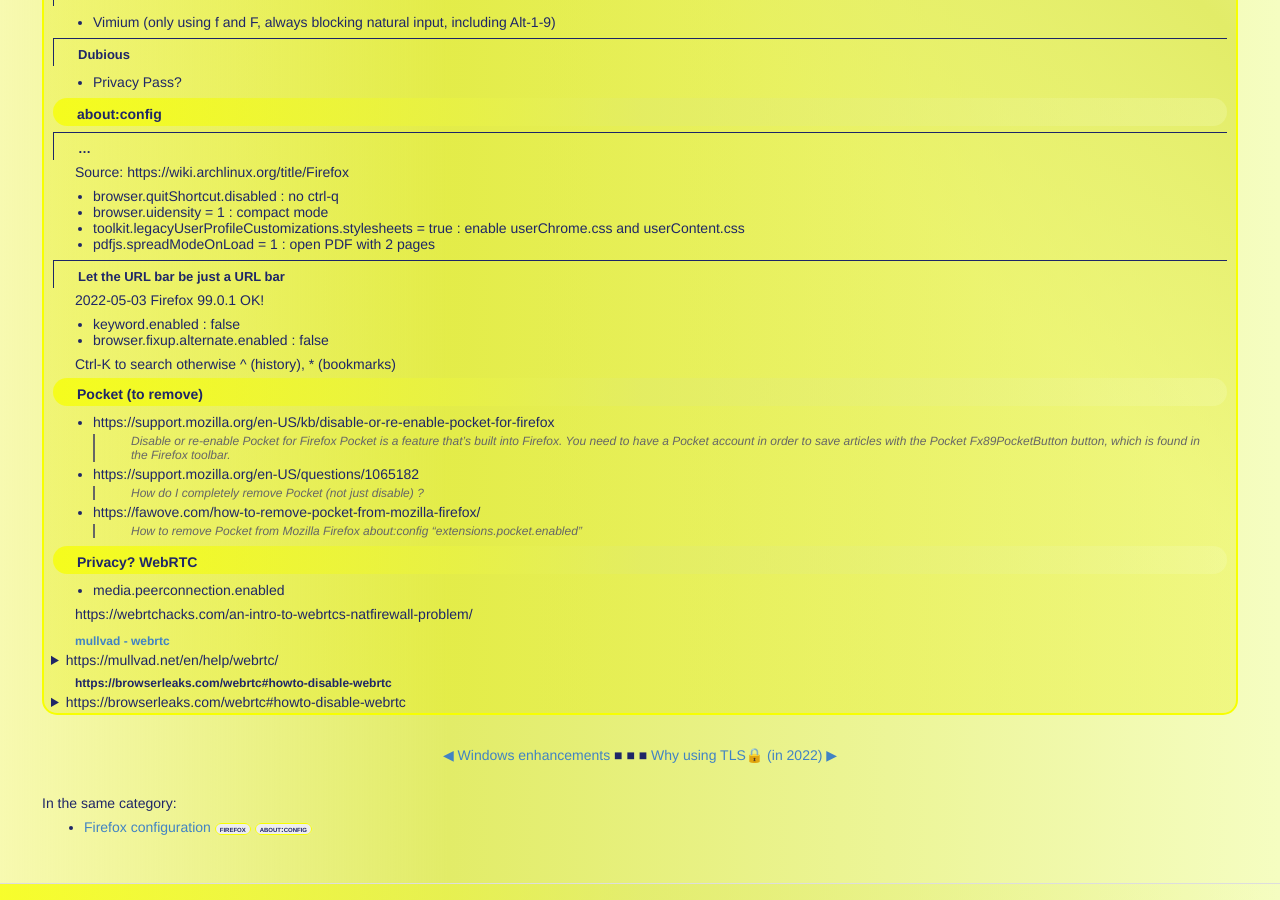
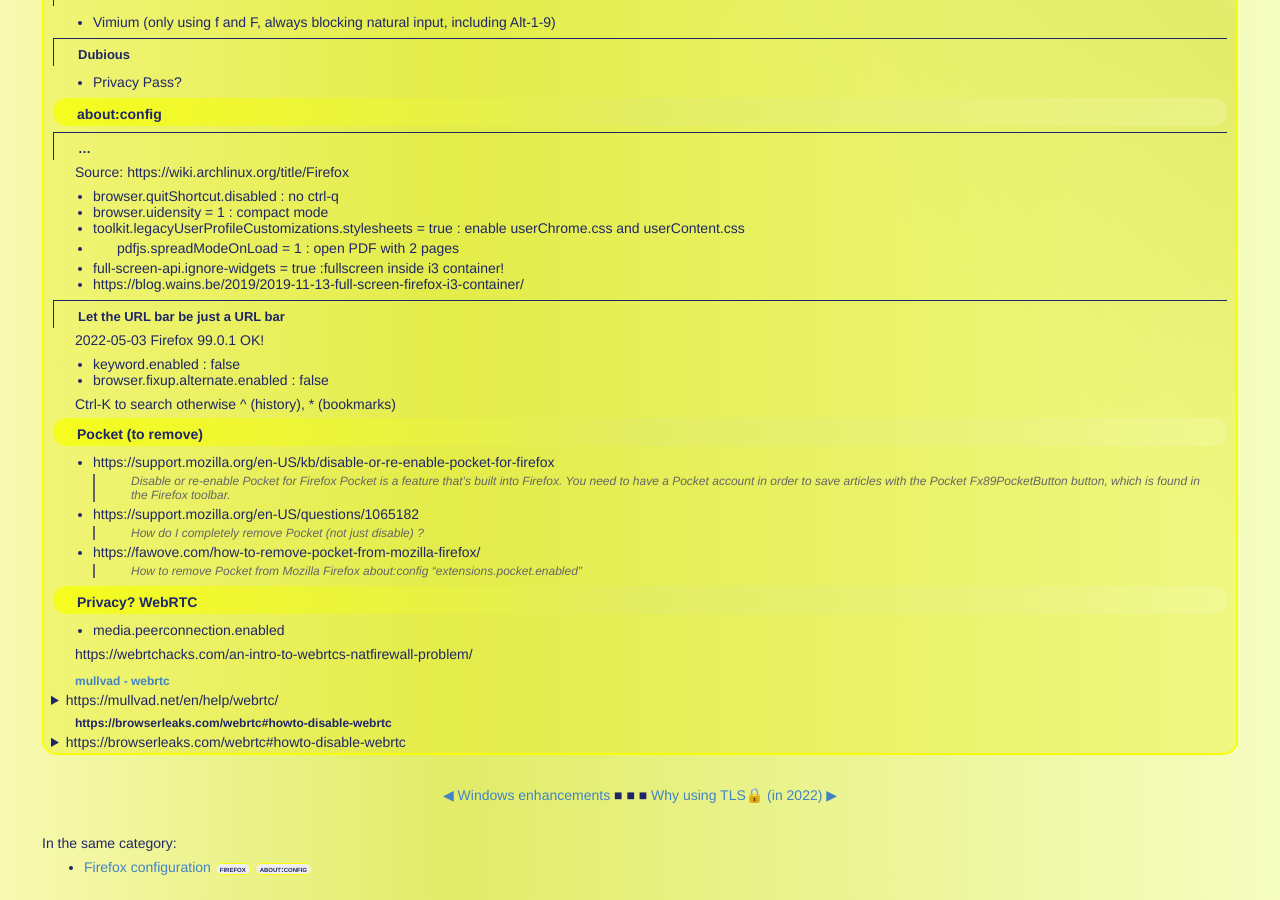
Before and after one commit to sebastien-ferry/sebastien-ferry.github.io, a Jekyll site: the page built from _posts/2022-05-01-firefox-config.md, in a window 1280 px wide and 900 px high, scrolled down 652 px. Built offline with Jekyll 4.4.1, drawn with Linux system fonts in a browser that asks for light colours.

Commit message:
firefox post: Firefox fullscreen inside container

```diff
--- a/_posts/2022-05-01-firefox-config.md
+++ b/_posts/2022-05-01-firefox-config.md
@@ -55,6 +55,9 @@
   * browser.uidensity = 1 : compact mode
   * toolkit.legacyUserProfileCustomizations.stylesheets = true : enable userChrome.css and userContent.css
   * pdfjs.spreadModeOnLoad = 1 : open PDF with 2 pages
+
+  * full-screen-api.ignore-widgets = true :fullscreen inside i3 container!
+  * https://blog.wains.be/2019/2019-11-13-full-screen-firefox-i3-container/
 
 ## Let the URL bar be just a URL bar
 2022-05-03 Firefox 99.0.1 OK!
```
